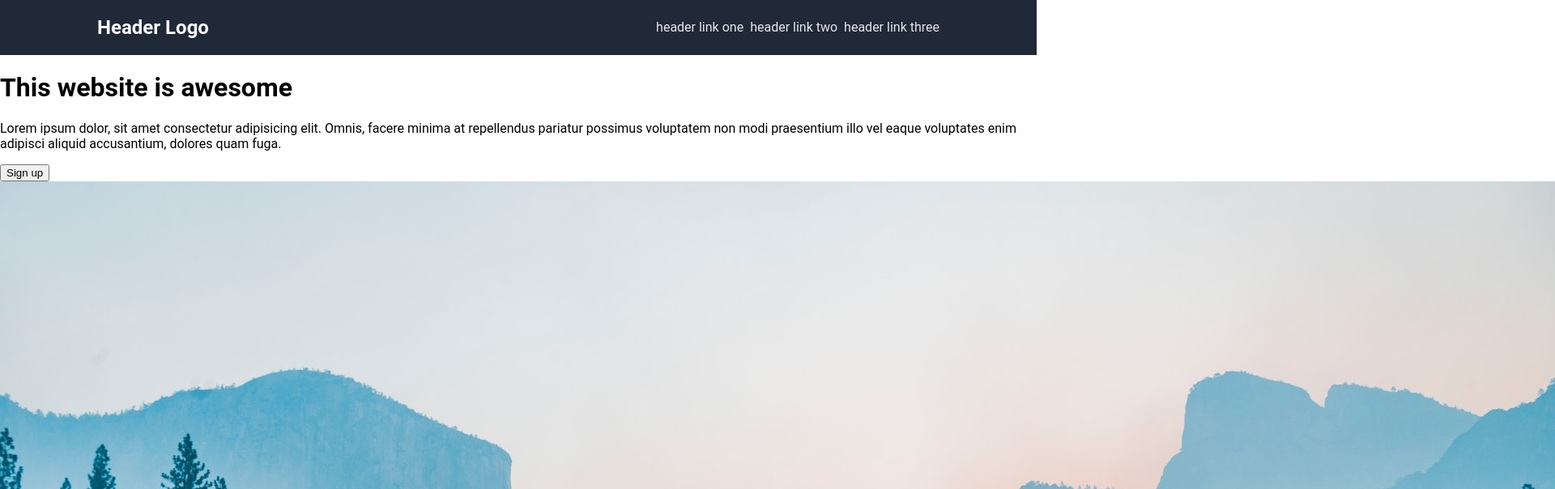
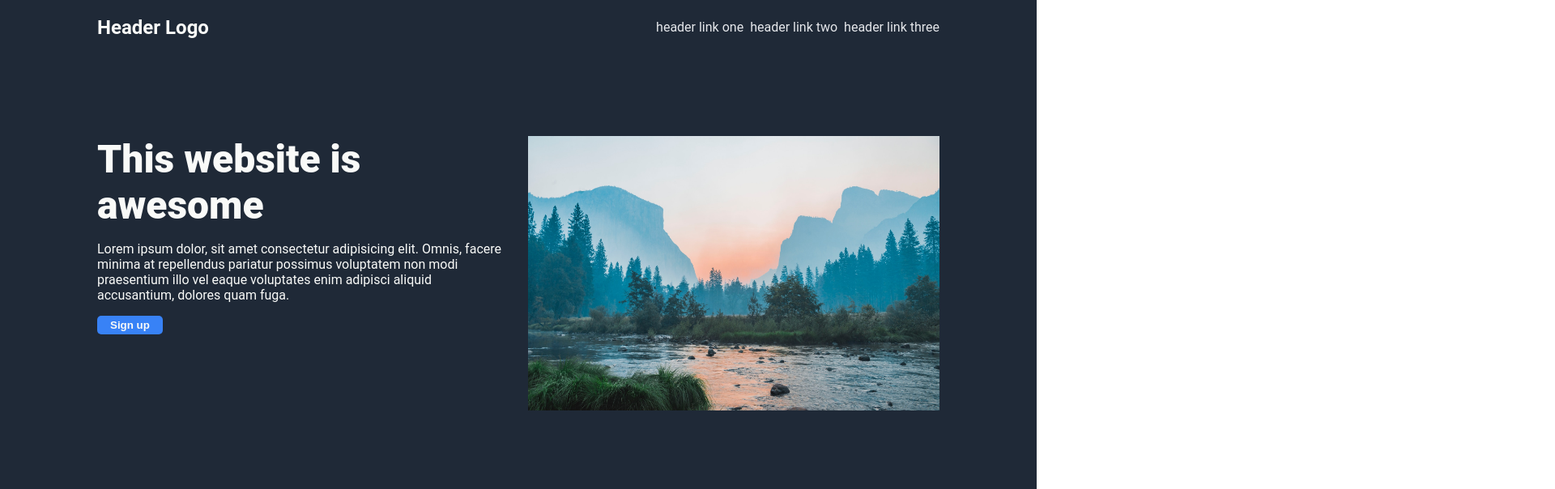
Before and after one commit to Elijah-Rei/landing-page, a plain HTML site: page index.html in a window 1280 px wide. Shown: the top 604 px of the page at 81% size, 1920 px wide, since content can reach past the window. Drawn offline with Linux system fonts and the light colour scheme.

Commit message:
finished css draft container one UPDATED

```diff
--- a/styles.css
+++ b/styles.css
@@ -34,3 +34,36 @@ ul a{
     color: #e5e7eb;
     text-decoration: none;
 }
+
+h1{
+    font-size: 48px;
+    font-weight: 900;
+    margin: 0px
+}
+
+.container-one{
+    display: flex;
+    padding: 100px 120px;
+    background-color: #1f2937;
+    gap: 24px;
+}
+
+.left{
+    flex: 1;
+    color: #f9faf8;
+}
+
+.container-one img{
+    flex: 1;
+    width: 200px;
+    height: auto;
+}
+
+.left button{
+    color: #f9faf8;
+    background-color: #3882f6;
+    border: none;
+    padding: 4px 16px;
+    font-weight: 700;
+    border-radius: 5px;
+}
```
